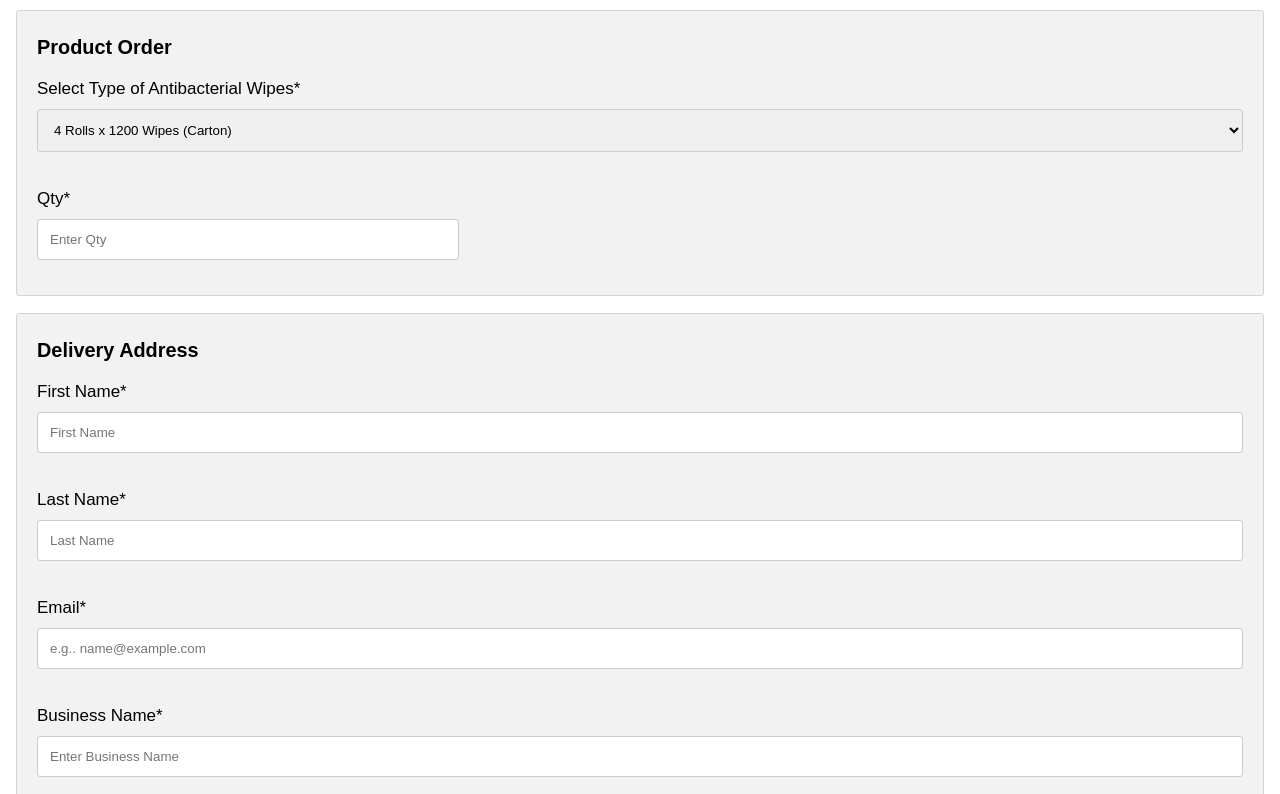
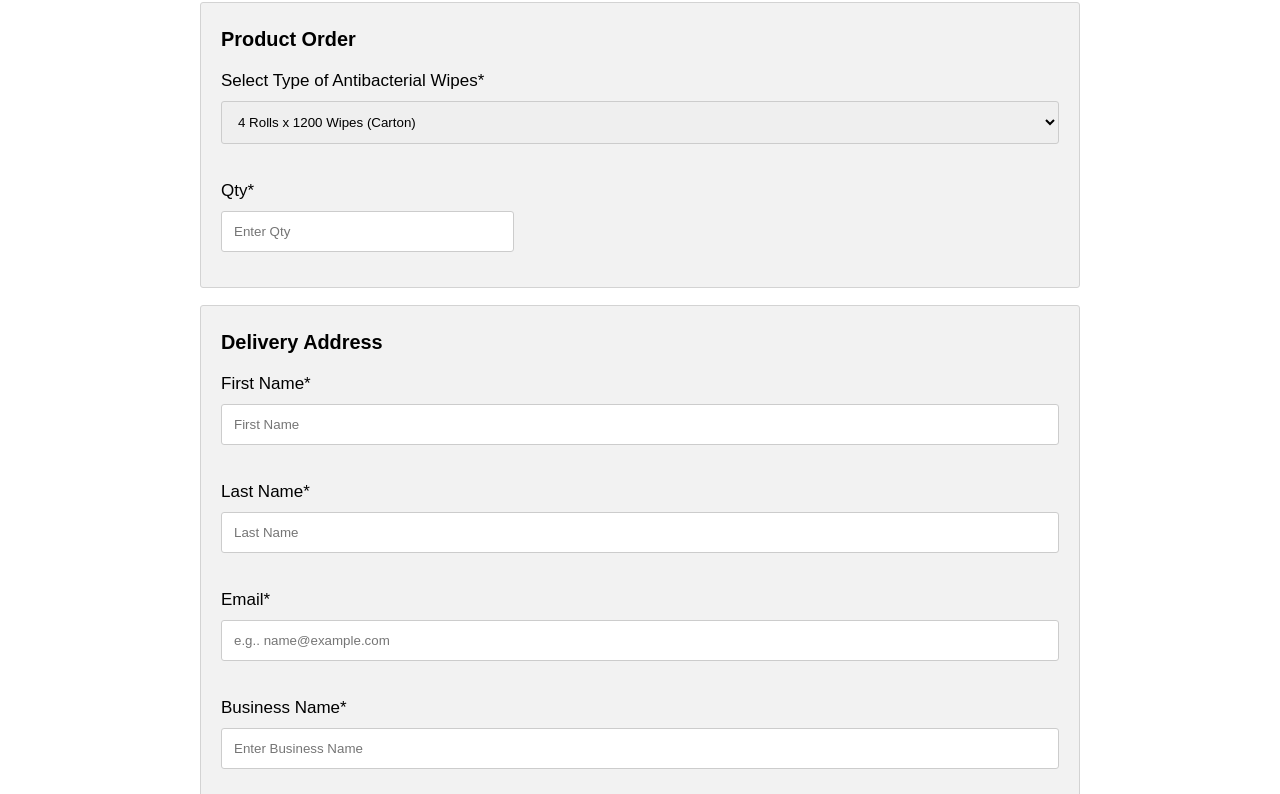
Before and after one commit to nuva-green/product-order-form, a plain HTML site: page index.html in a window 1280 px wide. Shown: the part 182-976 px from the top of the page. Drawn offline with Linux system fonts and the light colour scheme.

Commit message:
Update index.html

```diff
--- a/index.html
+++ b/index.html
@@ -15,7 +15,8 @@
 body {
   font-family: Arial;
   font-size: 17px;
-  padding: 8px;
+  padding-left: 15%;
+  padding-right: 15%
 }
 
 * {
```
